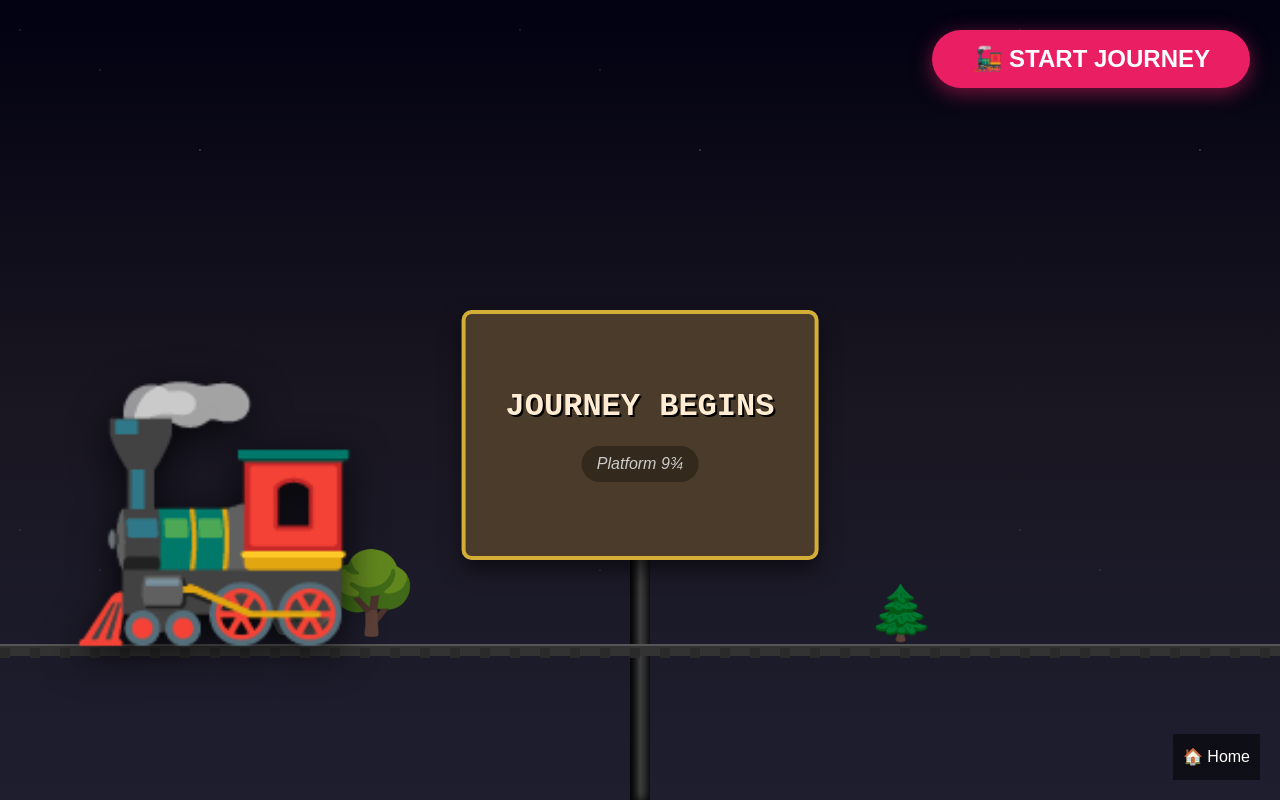
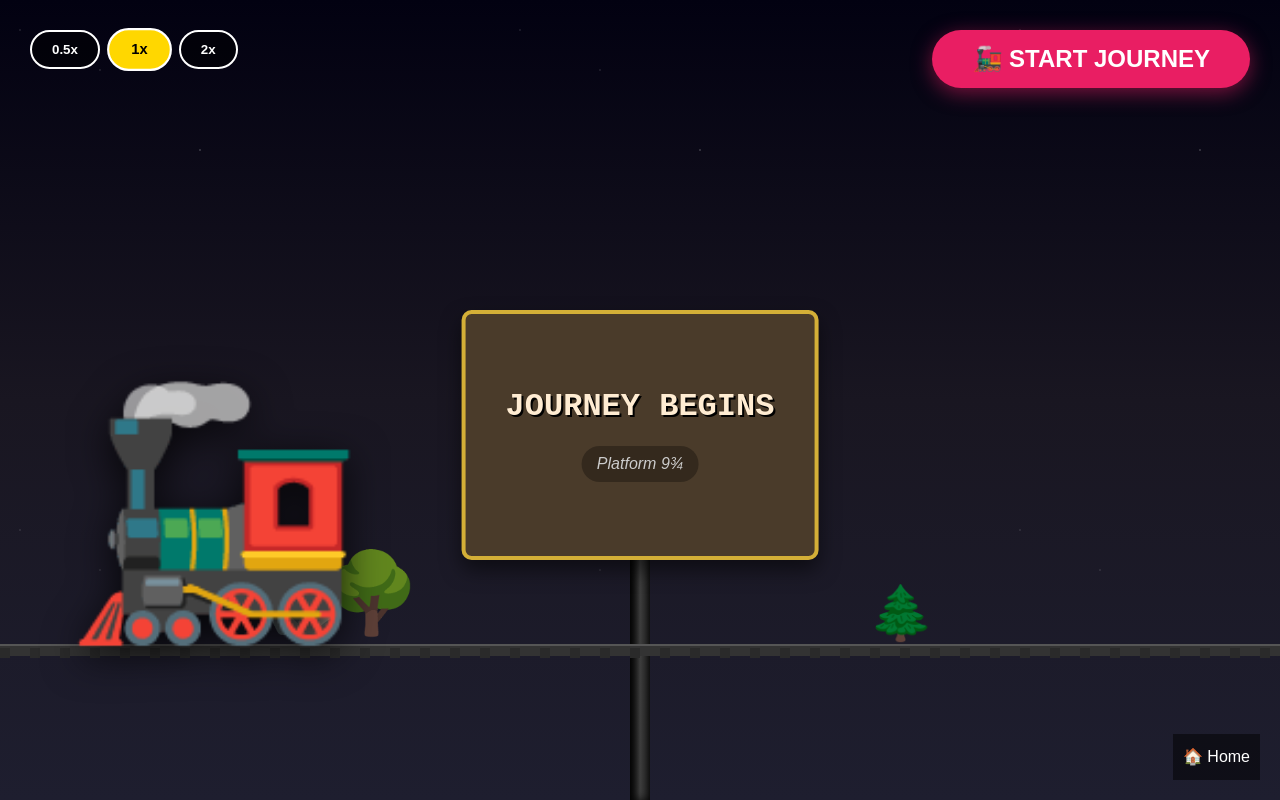
Before and after one commit to sambitcodes/vAALENtine, a website: page memories.html in a window 1280 px wide. Drawn offline with Linux system fonts and the light colour scheme; no server answers; grey boxes are pictures that could not be loaded.

Commit message:
Fix: Restore missing speed control buttons (0.5x, 1x, 2x) to Train Journey

```diff
--- a/memories.html
+++ b/memories.html
@@ -35,6 +35,12 @@
     <link rel="stylesheet" href="css/train.css">
 
     <div id="trainContainer">
+        <div id="speedControls">
+            <button class="speed-btn" data-speed="0.5">0.5x</button>
+            <button class="speed-btn active" data-speed="1">1x</button>
+            <button class="speed-btn" data-speed="2">2x</button>
+        </div>
+
         <div id="trainControls">
             <button id="startTrainBtn" class="train-btn">🚂 Start Journey</button>
         </div>
```
